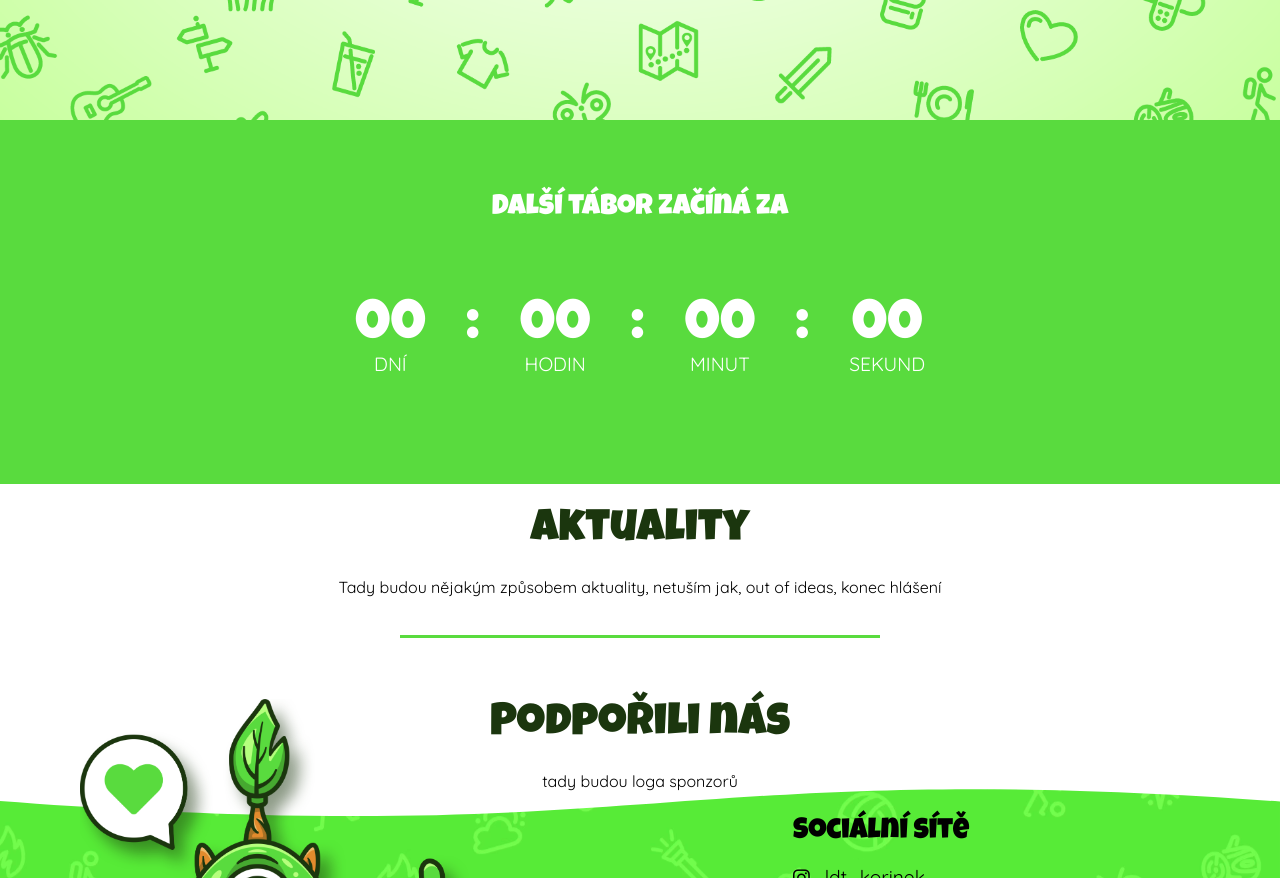
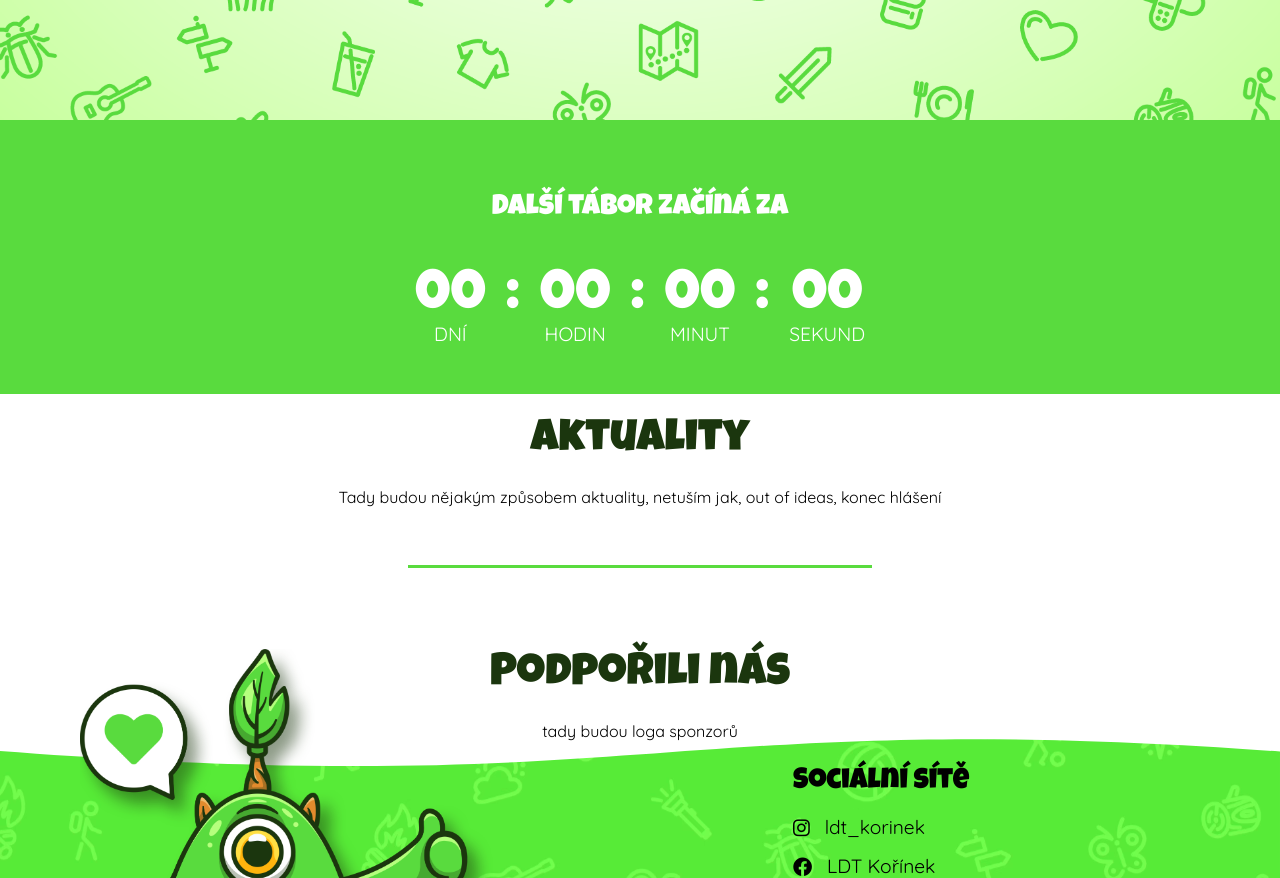
Before and after one commit to krystinkad/MAP, a Vue app in the folder Documents/MAP/map/: page / in a window 1280 px wide. Shown: the part 600-1478 px from the top of the page. Built offline with nearby package versions, Linux system fonts and the light colour scheme.

Commit message:
uprava protoze autism

```diff
--- a/Documents/MAP/map/src/views/HomeView.vue
+++ b/Documents/MAP/map/src/views/HomeView.vue
@@ -46,7 +46,7 @@ import footerBar from "@/components/footer.vue";
         hlášení
       </p>
     </div>
-    <div class="separator">
+    <div class="separatorLine">
       <span></span>
     </div>
 
@@ -77,9 +77,9 @@ main.homePage {
     display: flex;
     flex-direction: column;
     align-items: center;
-    gap: 10px;
     color: colors.$clr_white;
-    padding: 50px;
+    padding:50px;
+    gap:20px;
     h2 {
       font-size: 1.8em;
     }
@@ -87,7 +87,7 @@ main.homePage {
       display: flex;
       flex-direction: row;
       align-items: center;
-      padding-bottom:20px;
+      gap:20px;
       .countdownPart {
         display: flex;
         flex-direction: column;
@@ -117,12 +117,12 @@ main.homePage {
       color: colors.$green_dark;
     }
   }
-  .separator {
+  .separatorLine {
     display: flex;
     flex-direction: column;
     align-items: center;
     font-family: "Quicksand", sans-serif;
-    padding: 40px;
+    padding: 60px;
     span {
       height: 3px;
       width: 40%;
```
